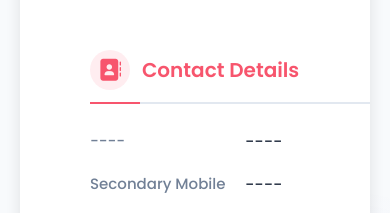
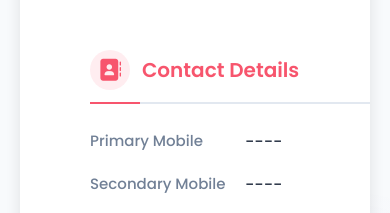
Before and after one commit to alhussien-ayman/cardio_WTever, a plain HTML site: page patientprofile.html in a window 390 px wide. Shown: the part 1180-1393 px from the top of the page. Drawn offline with Linux system fonts and the light colour scheme; no server answers; sample sign-in values are in the browser's storage.

Commit message:
primary mobile label editied

```diff
--- a/patientprofile.html
+++ b/patientprofile.html
@@ -211,7 +211,7 @@
                 <i class="fas fa-address-book"></i> Contact Details
               </h2>
               <div class="info-grid">
-                <div class="info-label">----</div>
+                <div class="info-label">Primary Mobile</div>
                 <div class="info-value" id="display-primaryMobile">
                   ----
                 </div>
```
